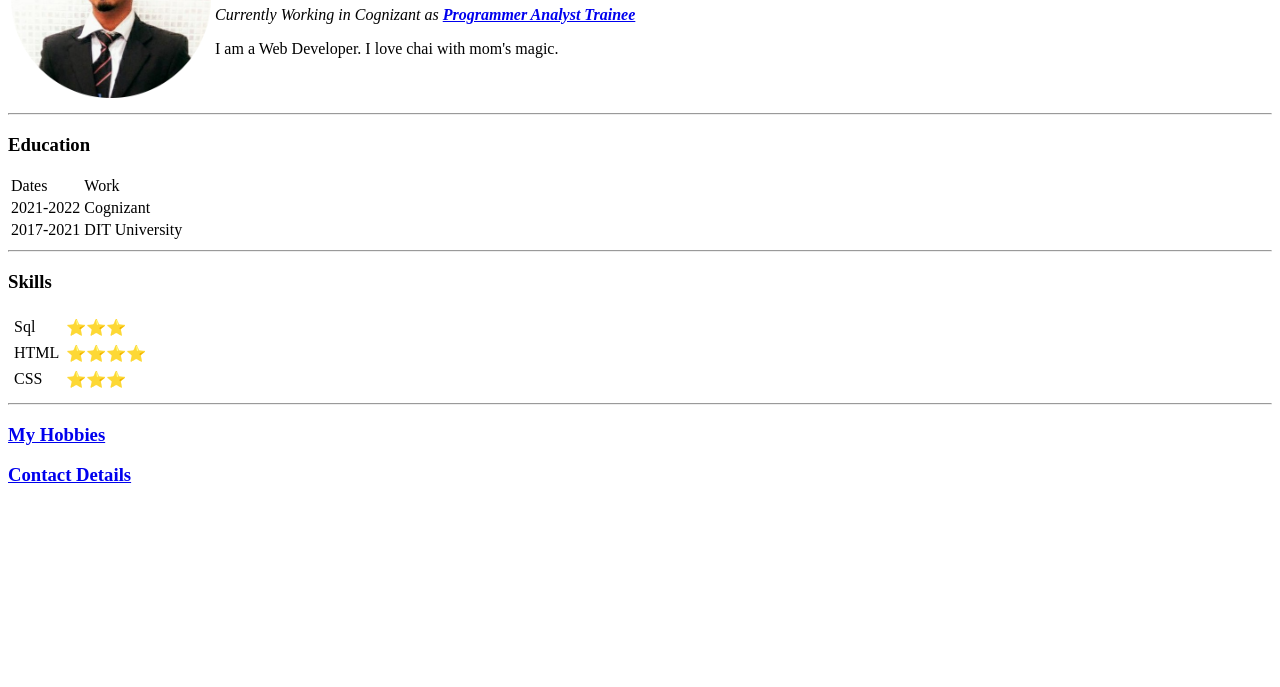
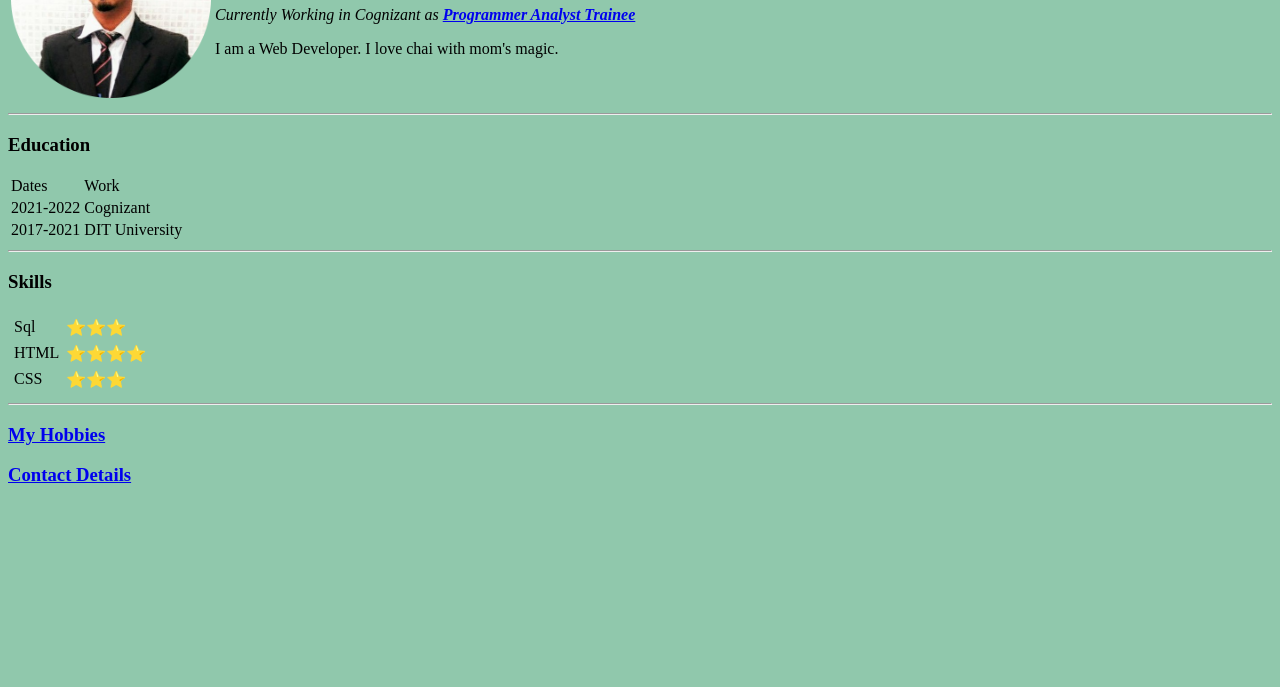
Before and after one commit to ChauhanAnshul/cv, a plain HTML site: page index.html in a window 1280 px wide. Shown: the part 113-800 px from the top of the page. Drawn offline with Linux system fonts and the light colour scheme.

Commit message:
Add files via upload

```diff
--- a/index.html
+++ b/index.html
@@ -4,7 +4,7 @@
     <meta charset="utf-8">
     <title>❤️Anshul's Personal Site</title>
   </head>
-  <body>
+  <body style="background-color: #90C8AC;">
     <table>
       <tr>
         <td><img src="Image/dit.png" class="img-responsive" height="200" width="200" alt= "Anshul Chauhan Picture"></td>
```
